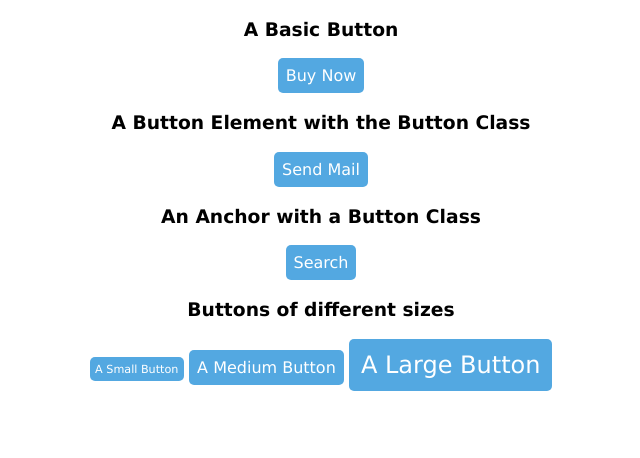
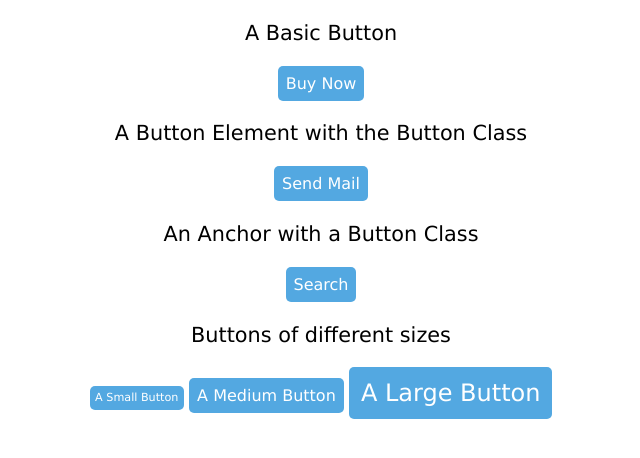
Before and after one commit to aashishnagpal/learn-md-web-components, a plain HTML site: page components/buttons/index.html in a window 1280 px wide. Shown: the whole page, without its empty margins (319-959 px from the left). Drawn offline with Linux system fonts and the light colour scheme.

Commit message:
modified button.css

```diff
--- a/components/buttons/css/button.css
+++ b/components/buttons/css/button.css
@@ -7,6 +7,11 @@ body {
 
 body * {
   box-sizing: inherit;
+}
+
+h3 {
+  font-weight: normal;
+  font-size: 1.3em;
 }
 
 .button {
```
